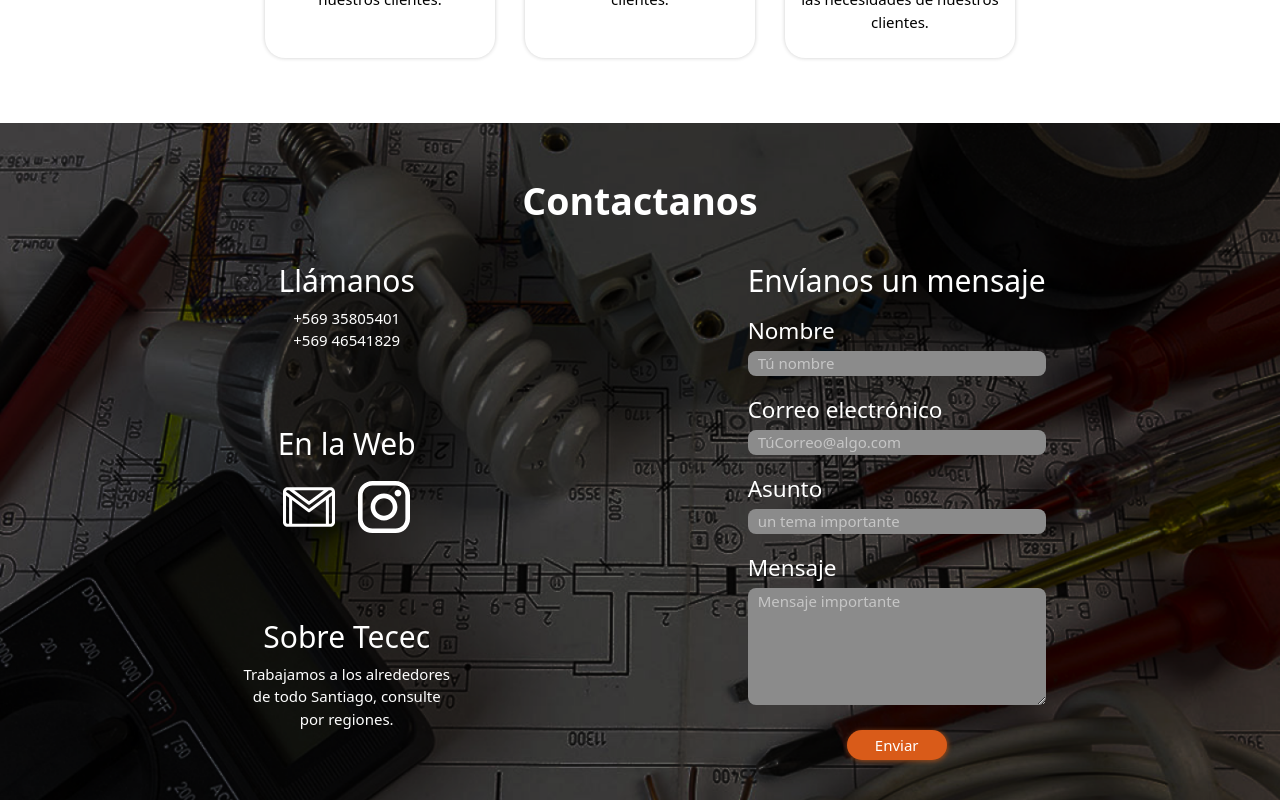
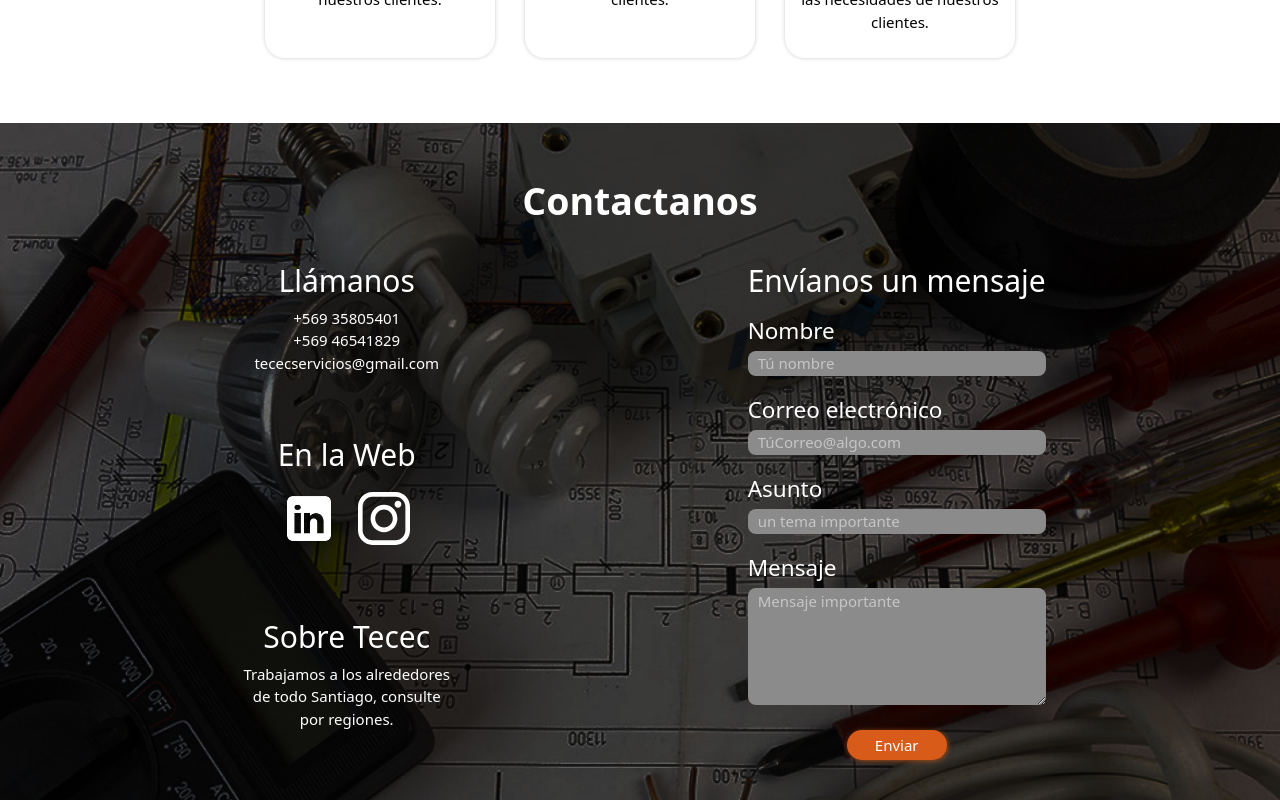
Before and after one commit to jito-jito/TECEC-Web, a React (Create React App) app in the folder tecec-app/: page / in a window 1280 px wide. Shown: the part 2488-3288 px from the top of the page. Built offline with nearby package versions, Linux system fonts and the light colour scheme.

Commit message:
feat(contact): add linkedin access and new contact flow to reload the page when sending a message

```diff
--- a/tecec-app/src/components/Commons/Icon/Icon.jsx
+++ b/tecec-app/src/components/Commons/Icon/Icon.jsx
@@ -5,6 +5,7 @@ import certificationIcon from '../../../assets/images/icons/certificationIcon.pn
 import proyectosIcon from '../../../assets/images/icons/proyectosIcon.png'
 import instagramIcon from '../../../assets/images/icons/instagramIcon.svg'
 import gmailIcon from '../../../assets/images/icons/gmailIcon.svg'
+import linkedinIcon from '../../../assets/images/icons/linkedinIcon.png'
 import './Icon.scss'
 
 function Icon ({
@@ -23,6 +24,8 @@ function Icon ({
         return proyectosIcon
       case 'gmail':
         return gmailIcon
+      case 'linkedin':
+        return linkedinIcon
       case 'instagram':
         return instagramIcon
       default:
--- a/tecec-app/src/components/Contact/Contact.jsx
+++ b/tecec-app/src/components/Contact/Contact.jsx
@@ -8,14 +8,14 @@ import './Contact.scss'
 const contactData = [
   {
     title: 'Llámanos',
-    items: ['+569 35805401', '+569 46541829']
+    items: ['+569 35805401', '+569 46541829', 'tececservicios@gmail.com']
   },
   {
     title: 'En la Web',
     icons: [
       {
-        name: 'gmail',
-        url: 'tececservicios@gmail.com'
+        name: 'linkedin',
+        url: 'https://www.linkedin.com/in/tecec-servicios/'
       },
       {
         name: 'instagram',
--- a/tecec-app/src/components/Contact/ContactForm/ContactForm.jsx
+++ b/tecec-app/src/components/Contact/ContactForm/ContactForm.jsx
@@ -67,12 +67,16 @@ function ContactForm () {
       if (!response.ok) {
         throw new Error(`${response.statusText} ${response.status}`)
       }
+
       setPageState({
         ...pageState,
         loading: false,
         error: false,
-        success: 'Gracias por contactarte con nosotros!, responderemos a la brevedad'
+        success: 'Enviado'
       })
+
+      alert('Gracias por contactarte con nosotros!, te responderemos a la brevedad')
+      window.location.reload(true)
     } catch (error) {
       setPageState({
         loading: false,
--- a/tecec-app/src/components/Contact/ContactForm/ContactForm.scss
+++ b/tecec-app/src/components/Contact/ContactForm/ContactForm.scss
@@ -38,7 +38,6 @@
   color: #ea2f2f;
 }
 .success {
-  max-width: fit-content;
   text-align: center;
   font-weight: 500;
   font-size: 1.05rem;
```
Also changed, not shown: tecec-app/src/assets/images/icons/linkedinIcon.png (added).
